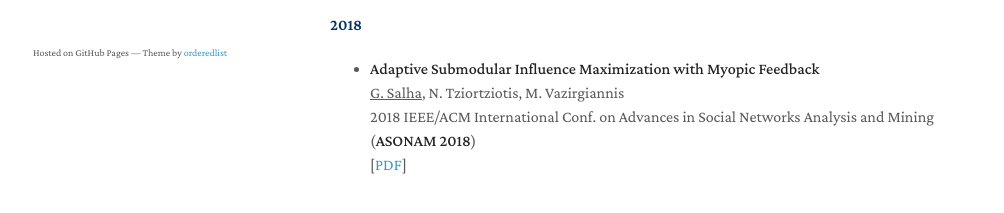
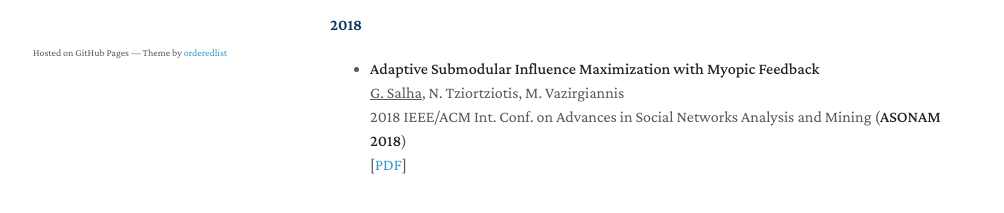
Before and after one commit to GuillaumeSalhaGalvan/GuillaumeSalhaGalvan.github.io, a Jekyll site: the page built from index.md, in a window 1280 px wide and 900 px high, scrolled down 1790 px. Shown: the part 609-822 px from the top of the window, without its empty margins (140-1144 px from the left). Built offline with Jekyll 4.4.1, drawn with Linux system fonts in a browser that asks for light colours; our own code applies the rules of GitHub Pages for plain Markdown files; a script that is not in the unit is left out.

Commit message:
Update index.md

```diff
--- a/index.md
+++ b/index.md
@@ -65,6 +65,6 @@ Note: I published under the name G. Salha until 2020.
 
 #### 2018
 
-- **Adaptive Submodular Influence Maximization with Myopic Feedback** <br> <ins>G. Salha</ins>, N. Tziortziotis, M. Vazirgiannis <br> 2018 IEEE/ACM International Conf. on Advances in Social Networks Analysis and Mining (**ASONAM 2018**) <br> [[PDF](https://arxiv.org/pdf/1704.06905.pdf)]
+- **Adaptive Submodular Influence Maximization with Myopic Feedback** <br> <ins>G. Salha</ins>, N. Tziortziotis, M. Vazirgiannis <br> 2018 IEEE/ACM Int. Conf. on Advances in Social Networks Analysis and Mining (**ASONAM 2018**) <br> [[PDF](https://arxiv.org/pdf/1704.06905.pdf)]
 
 <br>
```
